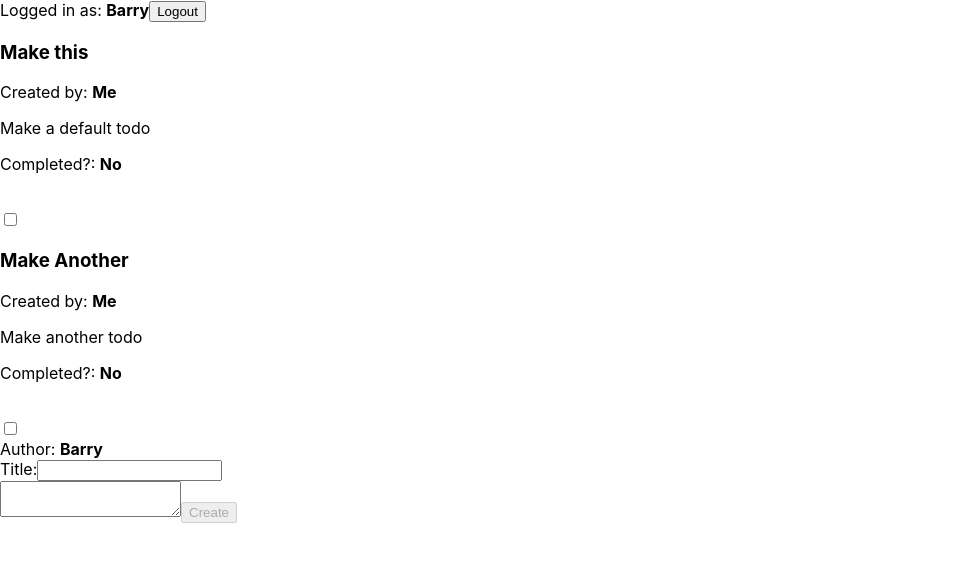
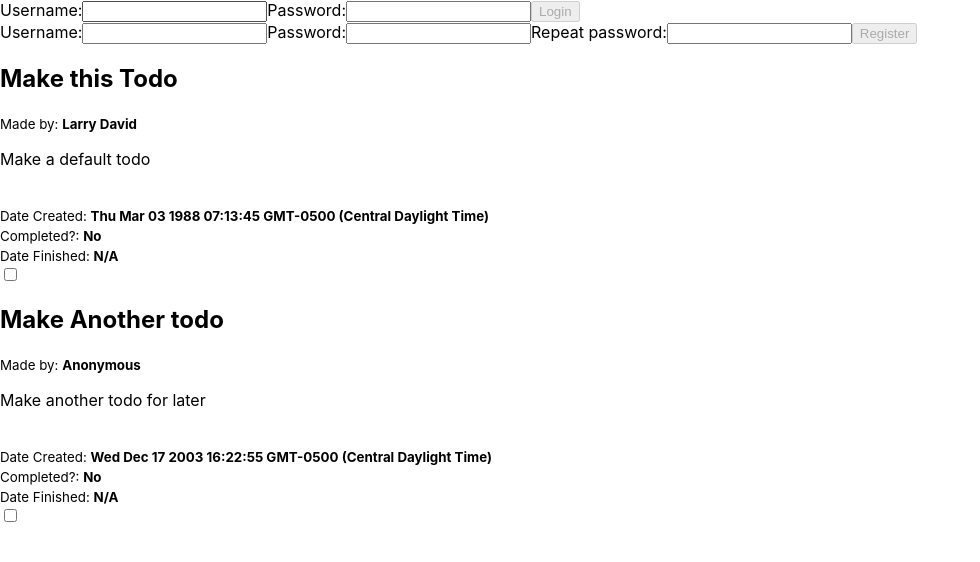
Before and after one commit to VisaChan/CSC_436_LAB2, a React (Create React App) app: page / in a window 1280 px wide. Shown: the top 562 px of the page, without its empty margins (0-980 px from the left). Built offline with nearby package versions, Linux system fonts and the light colour scheme.

Commit message:
Made edits to toggle completed and date completed elements

```diff
--- a/package.json
+++ b/package.json
@@ -9,6 +9,7 @@
     "react": "^18.2.0",
     "react-dom": "^18.2.0",
     "react-scripts": "5.0.1",
+    "uuid": "^9.0.0",
     "web-vitals": "^2.1.4"
   },
   "scripts": {
--- a/src/App.js
+++ b/src/App.js
@@ -1,35 +1,40 @@
 import UserBar from "./user/UserBar";
-import { useState, useReducer } from 'react'
+import { useReducer } from 'react'
 import TodoList from "./todo/TodoList";
 import CreateTodo from "./todo/CreateTodo";
+import {v4 as uuidv4} from 'uuid'
 
 import appReducer from "./reducers";
 
 function App() {
 
-  let initialTodo = [
+  let initialTodos = [
     {
-      title: "Make this",
+      title: "Make this Todo",
       description: "Make a default todo",
-      author: "Me",
+      author: "Larry David",
+      created: "Thu Mar 03 1988 07:13:45 GMT-0500 (Central Daylight Time)",
+      id: uuidv4(),
     },
     {
-      title: "Make Another",
-      description: "Make another todo",
-      author: "Me",
+      title: "Make Another todo",
+      description: "Make another todo for later",
+      author: "Anonymous",
+      created: "Wed Dec 17 2003 16:22:55 GMT-0500 (Central Daylight Time)",
+      id: uuidv4(),
     }
   ]
 
   const [state, dispatch] = useReducer(appReducer, {
-    user: "Barry",
-    todos: initialTodo,
+    user: "",
+    todos: initialTodos,
   });
 
   return (
     <div>
         <UserBar user={state.user} dispatch={dispatch} />
         <TodoList todos={state.todos} />
-        {state.user && <CreateTodo user={state.user} todos={state.todos} dispatch={dispatch}/>}
+        {state.user && <CreateTodo user={state.user} dispatch={dispatch}/>}
     </div>
   );
 }
--- a/src/reducers.js
+++ b/src/reducers.js
@@ -10,10 +10,10 @@ function userReducer(state, action) {
     }
   }
 
-  function postReducer(state, action) {
+  function todoReducer(state, action) {
     switch (action.type) {
-      case "CREATE_POST":
-        const newTodo = { title: action.title, description: action.description, author: action.author}
+      case "CREATE_TODO":
+        const newTodo = { title: action.title, description: action.description, author: action.author, created: action.created, id: action.id}
         return [newTodo, ...state];
       default:
         return state;
@@ -23,6 +23,6 @@ function userReducer(state, action) {
   export default function appReducer(state, action) {
     return {
       user: userReducer(state.user, action),
-      todos: postReducer(state.todos, action),
+      todos: todoReducer(state.todos, action),
     };
   }
--- a/src/todo/CreateTodo.js
+++ b/src/todo/CreateTodo.js
@@ -1,6 +1,7 @@
 import { useState } from 'react'
+import {v4 as uuidv4} from 'uuid'
 
-export default function CreateTodo ({user, todos, dispatch}) {
+export default function CreateTodo ({user, dispatch}) {
 
     const [ title, setTitle ] = useState('')
     const [ description, setDescription ] = useState('')
@@ -13,7 +14,7 @@ export default function CreateTodo ({user, todos, dispatch}) {
     return(
         <form onSubmit={e => {
             e.preventDefault();
-            dispatch({ type: "CREATE_POST", title, description, author: user });
+            dispatch({ type: "CREATE_TODO", title, description, author: user, created: (new Date(Date.now())).toString(), id: uuidv4() });
             } }>
         <div>Author: <b> {user}</b></div>
         <div>
--- a/src/todo/Todo.js
+++ b/src/todo/Todo.js
@@ -1,21 +1,41 @@
 import { useState } from 'react'
 
-export default function Todo ({ title, description, author}) {
+export default function Todo ({ title, description, author, created}) {
 
     const [checked, setChecked] = useState(false)
+    const [completed, setCompleted] = useState("N/A");
 
-    const handleCheck = () => {
+    const handleCheck = (event) => {
+        if(event.target.checked){
+            setCompleted((new Date(Date.now())).toString());
+        }
+        else{
+            setCompleted("N/A");
+        }
+
         setChecked(!checked)
     }
 
     return (
         <div>
-            <h3>{title}</h3>
-            <p>Created by: <b>{author}</b></p>
-            <p>{description}</p>
-            <p>Completed?: <b>{checked ? "Yes" : "No"}</b></p>
-            <br />
-            <input id="check" type="checkbox" checked={checked} onChange={handleCheck}/>
+            <div>
+                <h2>{title}</h2>
+                <small>Made by: <b>{author}</b></small>
+            </div>
+            <div>
+                <p>{description}</p>
+
+            </div>
+            <div>
+                <br/>
+                <small>Date Created: <b> {created} </b></small>
+                <br/>
+                <small>Completed?: <b>{checked ? "Yes" : "No"}</b></small>
+                <br/>
+                <small>Date Finished: <b>{completed}</b></small>
+            </div>
+
+            <input id="check" type="checkbox" onChange={handleCheck}/>
         </div>
     )
 }
--- a/src/todo/TodoList.js
+++ b/src/todo/TodoList.js
@@ -3,7 +3,7 @@ import Todo from './Todo'
 export default function TodoList ({todos = []}) {
     return (
         <div>
-        {todos.map((p, i) => <Todo {...p} key={'todo-' + i} />)}
+        {todos.map((p, i) => <Todo {...p} key={p.id} />)}
         </div>
     )
 }
```
Also changed, not shown: src/user/Login.js (+26 -9 lines), 1 other file (tests, documents, lock files or other folders).
